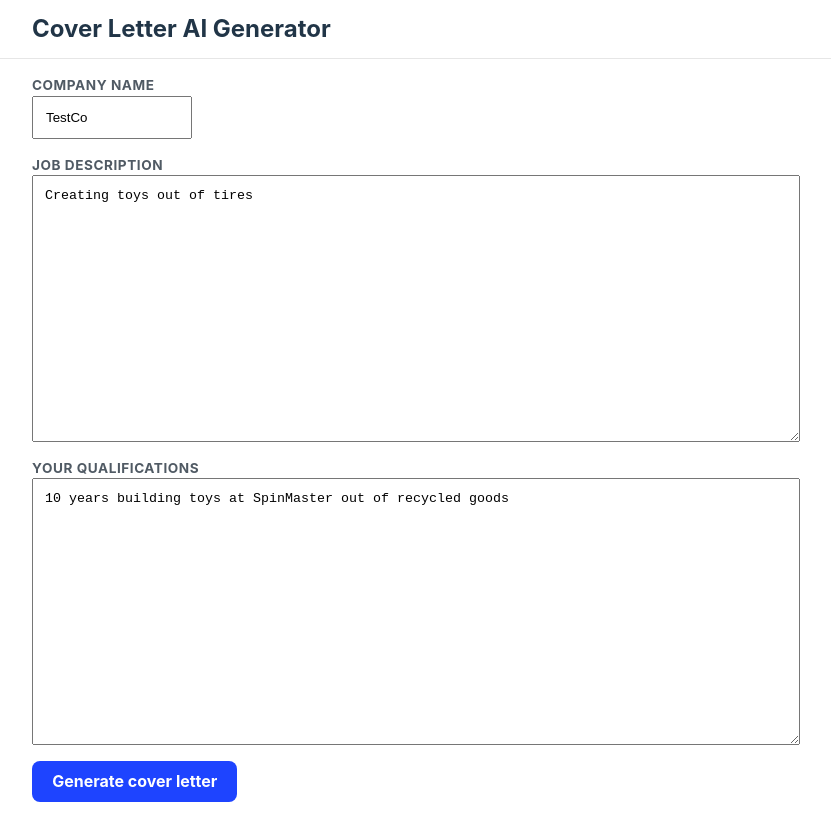
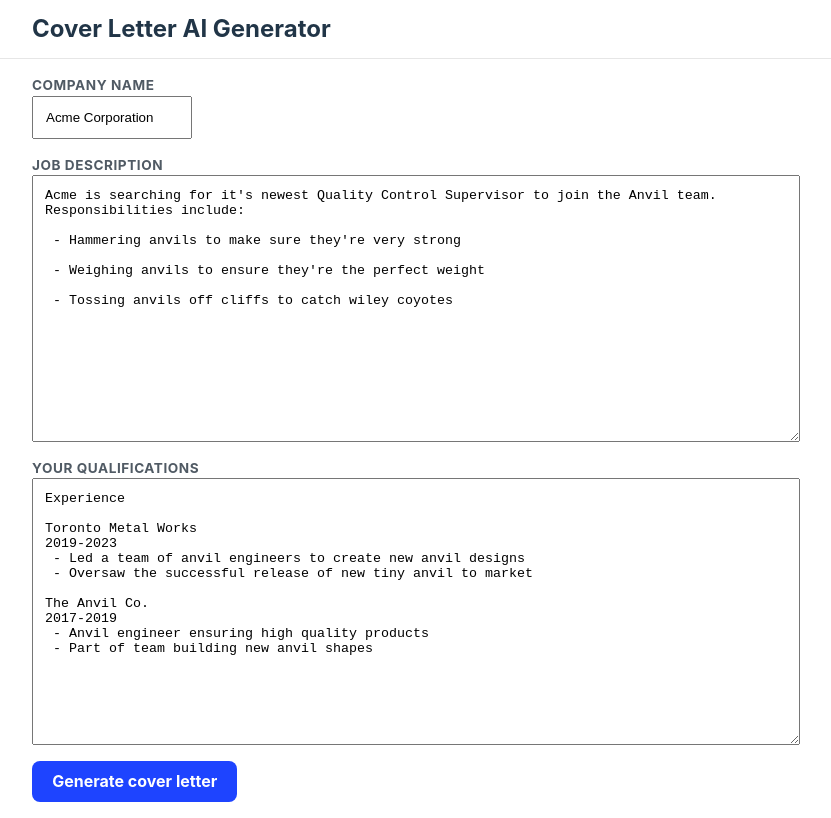
Before and after one commit to stufreen/cover-letters-web, a Preact app: page / in a window 1280 px wide. Shown: the whole page, without its empty margins (224-1055 px from the left). Built offline with nearby package versions, Linux system fonts and the light colour scheme.

Commit message:
Update example data and page title

```diff
--- a/index.html
+++ b/index.html
@@ -2,9 +2,8 @@
 <html lang="en">
   <head>
     <meta charset="UTF-8" />
-    <link rel="icon" type="image/svg+xml" href="/vite.svg" />
     <meta name="viewport" content="width=device-width, initial-scale=1.0" />
-    <title>Vite + Preact + TS</title>
+    <title>Cover Letter AI Generator</title>
   </head>
   <body>
     <div id="app"></div>
--- a/src/JobForm.tsx
+++ b/src/JobForm.tsx
@@ -5,6 +5,7 @@ import { TargetedEvent } from "preact/compat";
 import { generateCoverLetter } from "./utilities/api";
 import "./JobForm.css";
 import { JobFormErrors, validateJobForm } from "./utilities/validateJobForm";
+import * as exampleData from "./example-data.json";
 
 interface Props {
   loading?: boolean;
@@ -13,13 +14,13 @@ interface Props {
 }
 
 export const JobForm = ({ loading, setResults, setLoading }: Props) => {
+  const [companyName, setCompanyName] = useState(exampleData.companyName);
   const [jobDescription, setJobDescription] = useState(
-    "Creating toys out of tires"
+    exampleData.jobDescription
   );
   const [qualifications, setQualifications] = useState(
-    "10 years building toys at SpinMaster out of recycled goods"
+    exampleData.qualifications
   );
-  const [companyName, setCompanyName] = useState("TestCo");
   const [formErrors, setFormErrors] = useState<JobFormErrors>({});
 
   const handleSubmit = async (e: TargetedEvent<HTMLFormElement, Event>) => {
--- /dev/null
+++ b/src/example-data.json
@@ -0,0 +1,5 @@
+{
+  "companyName": "Acme Corporation",
+  "jobDescription": "Acme is searching for it's newest Quality Control Supervisor to join the Anvil team. Responsibilities include:\n\n - Hammering anvils to make sure they're very strong\n\n - Weighing anvils to ensure they're the perfect weight\n\n - Tossing anvils off cliffs to catch wiley coyotes",
+  "qualifications": "Experience\n\nToronto Metal Works\n2019-2023\n - Led a team of anvil engineers to create new anvil designs\n - Oversaw the successful release of new tiny anvil to market\n\nThe Anvil Co.\n2017-2019\n - Anvil engineer ensuring high quality products\n - Part of team building new anvil shapes"
+}
```
